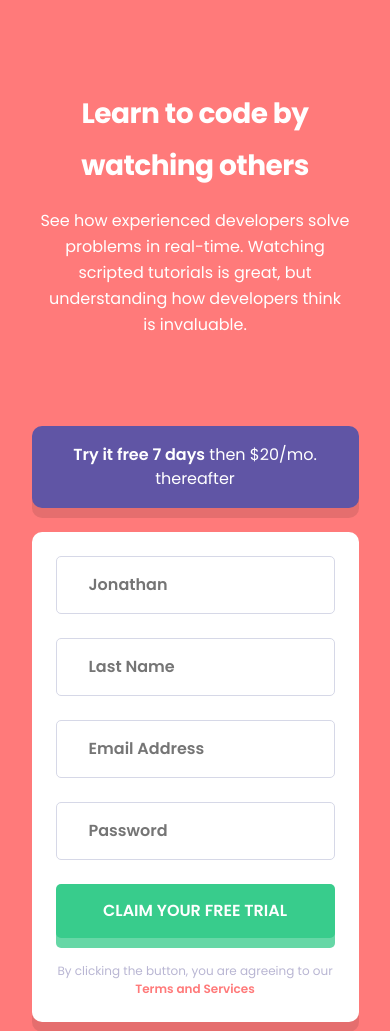
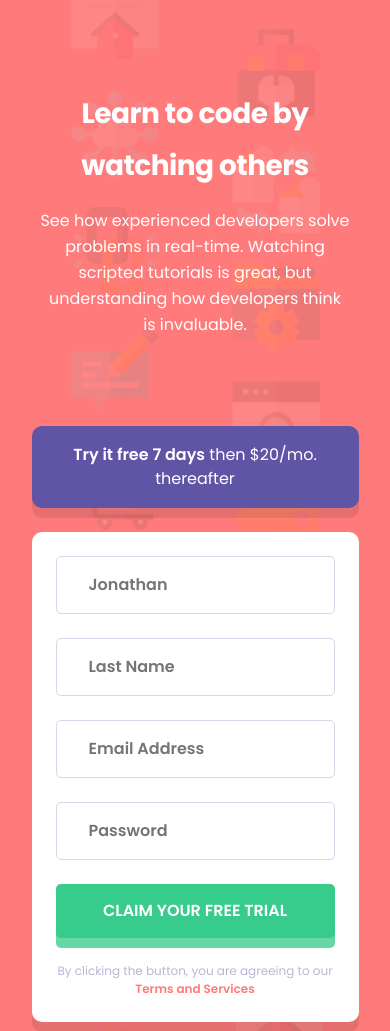
Before and after one commit to Enes-hacker/intro-component-with-signup-form, a plain HTML site: page index.html in a window 390 px wide. Shown: the top 1031 px of the page. Drawn offline with Linux system fonts and the light colour scheme.

Commit message:
bg fix attempt

```diff
--- a/components/main.css
+++ b/components/main.css
@@ -1,6 +1,6 @@
 body{
     background-color: var(--clr-primary-red);
-    background-image: url('images/bg-intro-desktop.png');
+    background-image: url('../images/bg-intro-desktop.png');
     background-repeat: no-repeat;
     background-position: center;
     display: grid;
@@ -13,7 +13,7 @@ body{
 
 @media (max-width: 768px) {
     body {
-        background-image: url('images/bg-intro-mobile.png');
+        background-image: url('../images/bg-intro-mobile.png');
         background-size: cover;
         background-position: center;
     }
```
